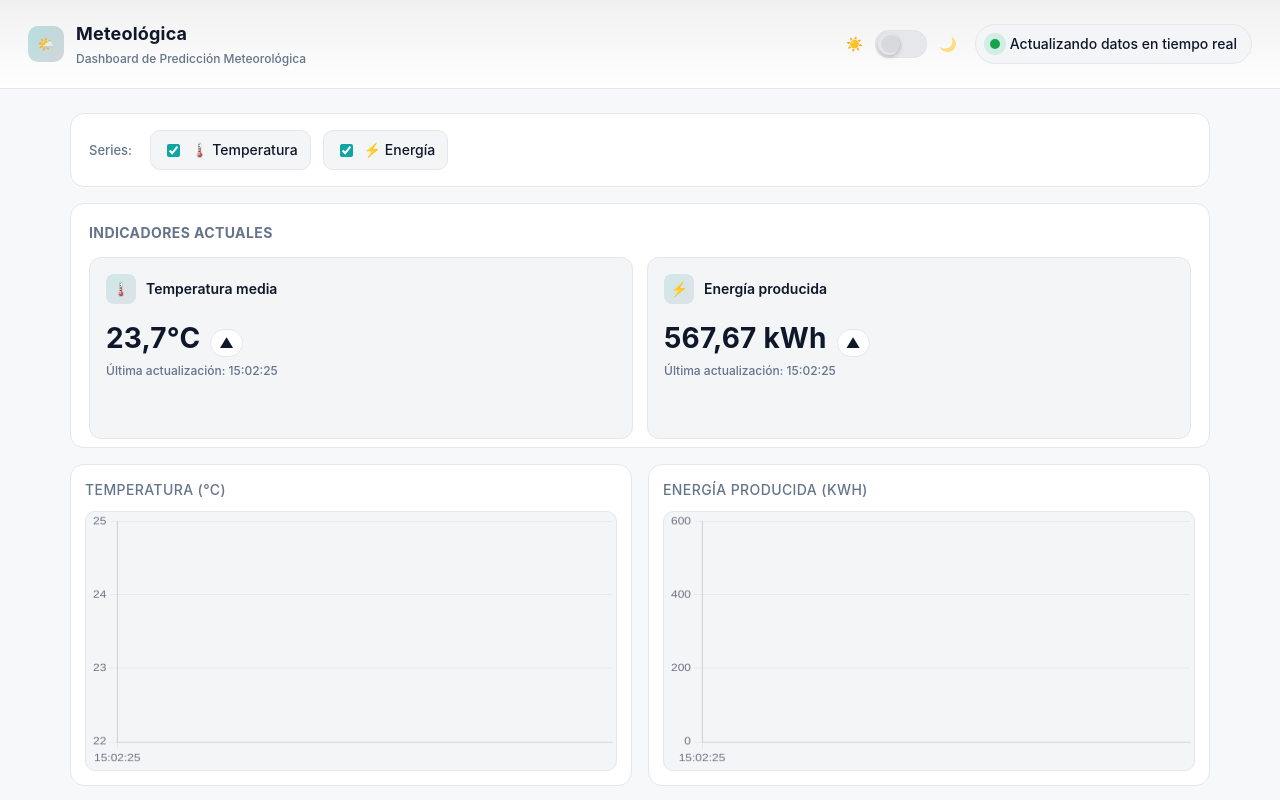
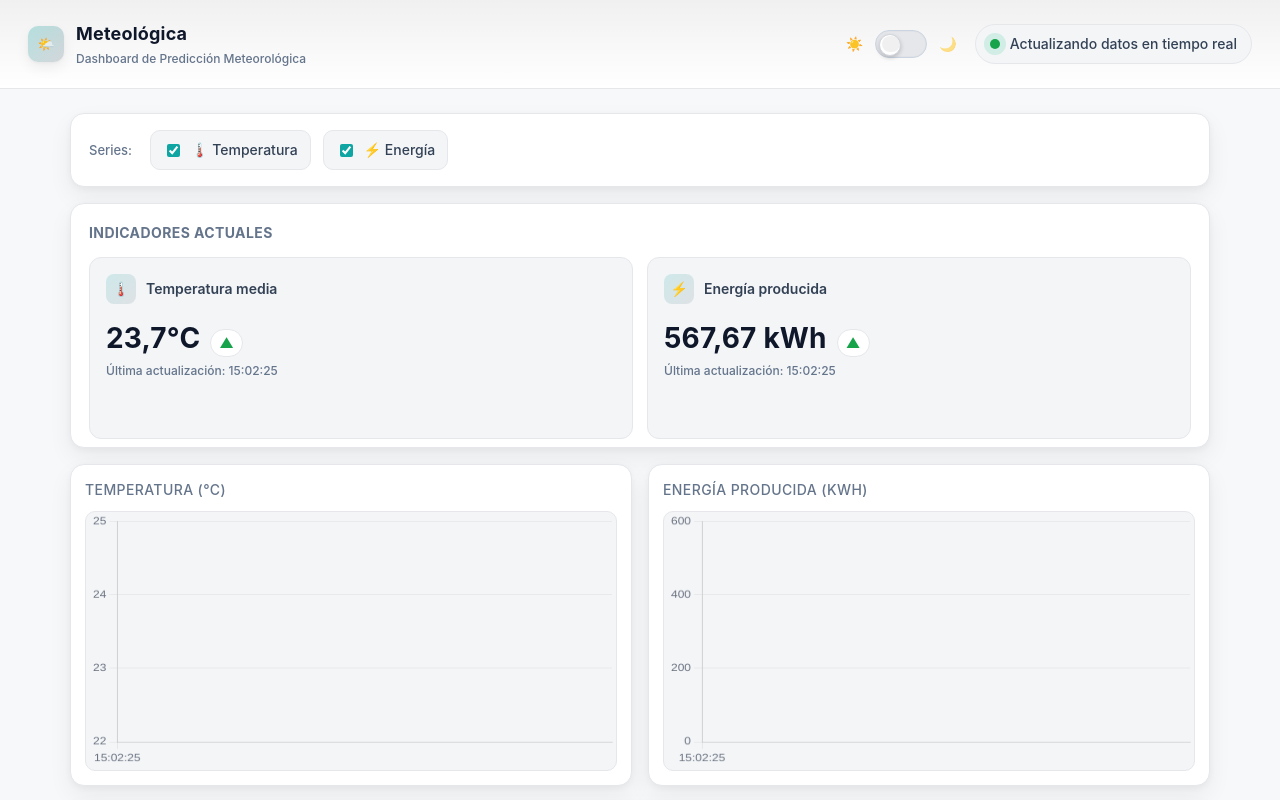
Before and after one commit to AntonioQuijanoGit/weather-dashboard, an Angular app: page / in a window 1280 px wide. Shown: the top 800 px of the page. Built offline with nearby package versions, Linux system fonts and the light colour scheme.

Commit message:
style: refine theme switch and trend colors (green up / red down)

```diff
--- a/src/app/app.component.css
+++ b/src/app/app.component.css
@@ -1,70 +1,3 @@
-/* ===============================
-   Design tokens (light/dark)
-   =============================== */
-:root {
-  --bg: #f5f7fb;
-  --surface: #ffffff;
-  --surface-2: #f8fafc;
-  --border: rgba(2, 6, 23, 0.08);
-
-  --text: #0f172a;
-  --text-2: #334155;
-  --muted: #64748b;
-
-  --brand: #0EA5A2;     /* serie temperatura */
-  --brand-2: #475569;   /* serie energía */
-
-  --kpi-up: #16a34a;
-  --kpi-down: #ef4444;
-
-  --shadow: 0 10px 25px rgba(2,6,23,.06), 0 2px 6px rgba(2,6,23,.04);
-  --shadow-soft: 0 6px 14px rgba(2,6,23,.06), 0 1px 3px rgba(2,6,23,.04);
-
-  /* Switch (modo claro por defecto) */
-  --switch-border: #cbd5e1;
-  --switch-track: linear-gradient(#ffffff, #f3f4f6);
-  --switch-track-on: #111827;
-  --switch-thumb: #ffffff;
-  --switch-thumb-border: #d1d5db;
-}
-
-/* Modo oscuro */
-body.theme-dark {
-  --bg: #0b1220;
-  --surface: #0f172a;
-  --surface-2: #111827;
-  --border: rgba(148,163,184,0.12);
-
-  --text: #e5e7eb;
-  --text-2: #cbd5e1;
-  --muted: #94a3b8;
-
-  --shadow: 0 10px 25px rgba(2,6,23,.35), 0 2px 6px rgba(2,6,23,.3);
-  --shadow-soft: 0 6px 14px rgba(2,6,23,.28), 0 1px 3px rgba(2,6,23,.24);
-
-  /* Switch */
-  --switch-border: #0f172a;
-  --switch-track: #374151;
-  --switch-track-on: #0b1220;
-  --switch-thumb: #e5e7eb;
-  --switch-thumb-border: #111827;
-}
-
-/* ===============================
-   Resets / Base
-   =============================== */
-* { box-sizing: border-box; }
-html, body { height: 100%; }
-body {
-  margin: 0;
-  background: radial-gradient(1200px 600px at 20% -5%, rgba(14,165,162,0.12), transparent 40%),
-              radial-gradient(900px 500px at 100% 0%, rgba(71,85,105,0.12), transparent 35%),
-              var(--bg);
-  color: var(--text);
-  font-family: system-ui, -apple-system, "Segoe UI", Roboto, "Helvetica Neue", Arial, "Noto Sans", "IBM Plex Sans", sans-serif;
-  line-height: 1.45;
-}
-
 /* ===============================
    Header
    =============================== */
@@ -128,7 +61,7 @@ body {
 }
 
 /* ===============================
-   Toolbar (si la usas)
+   Toolbar
    =============================== */
 .toolbar {
   display: flex;
@@ -183,10 +116,6 @@ body {
   font-size: 14px; font-weight: 700; padding: 2px 8px; border-radius: 999px;
   background: var(--surface); border: 1px solid var(--border); color: var(--muted);
 }
-.trend.up   { color: var(--kpi-up); }
-.trend.down { color: var(--kpi-down); }
-.trend.flat { color: var(--muted); }
-
 .sparkline {
   width: 100%; height: 36px; display: block; margin-top: 6px;
   filter: contrast(.95) saturate(.95);
@@ -206,7 +135,7 @@ body {
 
 .chart-container canvas {
   width: 100% !important;
-  height: 260px !important;   /* alto compacto */
+  height: 260px !important;
   display: block;
   border-radius: 10px;
   background: var(--surface-2);
@@ -214,7 +143,7 @@ body {
 }
 
 /* ===============================
-   Estadísticas (alineación pro)
+   Estadísticas
    =============================== */
 .statistics { padding: 16px; margin-top: 16px; }
 .stats-grid {
@@ -250,7 +179,7 @@ body {
   margin-left: 8px;
   text-align: right;
   flex: 0 0 auto;
-  font-variant-numeric: tabular-nums; /* evita "baile" de cifras */
+  font-variant-numeric: tabular-nums;
 }
 
 @media (max-width: 480px) {
@@ -271,49 +200,38 @@ body {
 .footer .tech-info { margin-top: 6px; }
 
 /* ===============================
-   Theme switch (UX/contraste mejorado)
+   Theme switch
    =============================== */
 .theme-switch { display: inline-flex; align-items: center; gap: 12px; }
-.theme-switch__input {
-  position: absolute; opacity: 0; pointer-events: none;
-}
-.theme-switch__label {
-  display: inline-flex; align-items: center; gap: .75rem; cursor: pointer; user-select: none;
-}
+.theme-switch__input { position: absolute; opacity: 0; pointer-events: none; }
+.theme-switch__label { display: inline-flex; align-items: center; gap: .75rem; cursor: pointer; user-select: none; }
 
-/* Iconos laterales (sol / luna) con estado activo visible */
+/* Iconos sol/luna activos */
 .theme-switch__icon { font-size: 14px; opacity: .55; transition: opacity .2s ease; }
-.theme-switch__input:not(:checked) + .theme-switch__label .theme-switch__icon:first-child { opacity: .95; } /* sol activo */
-.theme-switch__input:checked + .theme-switch__label .theme-switch__icon:last-child     { opacity: .95; } /* luna activa */
+.theme-switch__input:not(:checked) + .theme-switch__label .theme-switch__icon:first-child { opacity: .95; }
+.theme-switch__input:checked + .theme-switch__label .theme-switch__icon:last-child { opacity: .95; }
 
-/* Pista con dos colores de fondo y borde marcado en modo claro */
+/* Pista/Thumb */
 .theme-switch__track {
-  position: relative;
-  width: 52px;
-  height: 28px;
-  border-radius: 999px;
+  position: relative; width: 52px; height: 28px; border-radius: 999px;
   background:
     linear-gradient(90deg,
-      /* lado claro (izq) */ #e5e7eb 0 50%,
-      /* lado oscuro (dcha)*/ #1f2937 50% 100%);
+      #e5e7eb 0 50%,
+      #1f2937 50% 100%);
   background-size: 200% 100%;
-  background-position: left center; /* claro por defecto */
+  background-position: left center;
   border: 1.5px solid var(--switch-border);
   box-shadow: inset 0 0 0 1px rgba(0,0,0,.02);
   transition: background-position .25s ease, border-color .25s ease, box-shadow .25s ease;
 }
-
-/* “Pista rellena” sutil para dirección (se nota en claro) */
 .theme-switch__track::after {
   content: "";
   position: absolute;
-  top: 5px; bottom: 5px; left: 6px; right: 26px; /* relleno lado izquierdo */
+  top: 5px; bottom: 5px; left: 6px; right: 26px;
   border-radius: 999px;
   background: rgba(0,0,0,.06);
   transition: left .25s ease, right .25s ease, background .25s ease;
 }
-
-/* Thumb (bolita) con borde y sombra visibles en modo claro */
 .theme-switch__thumb {
   position: absolute; top: 3px; left: 3px;
   width: 22px; height: 22px; border-radius: 50%;
@@ -323,30 +241,19 @@ body {
   transition: transform .25s ease, background .25s ease, border-color .25s ease, box-shadow .25s ease;
   transform: translateX(0);
 }
+.theme-switch__input:checked + .theme-switch__label .theme-switch__track { background-position: right center; }
+.theme-switch__input:checked + .theme-switch__label .theme-switch__track::after { left: 26px; right: 6px; background: rgba(255,255,255,.1); }
+.theme-switch__input:checked + .theme-switch__label .theme-switch__thumb { transform: translateX(24px); }
 
-/* Estado checked (oscuro) */
-.theme-switch__input:checked + .theme-switch__label .theme-switch__track {
-  background-position: right center; /* muestra el lado oscuro a la vista */
-}
-.theme-switch__input:checked + .theme-switch__label .theme-switch__track::after {
-  left: 26px; right: 6px;                       /* relleno pasa a la derecha */
-  background: rgba(255,255,255,.1);
-}
-.theme-switch__input:checked + .theme-switch__label .theme-switch__thumb {
-  transform: translateX(24px);
-}
-
-/* Hover y focus (accesibilidad) */
-.theme-switch__label:hover .theme-switch__track {
-  box-shadow: 0 0 0 3px rgba(14,165,162,.12);
-}
+/* Hover/Focus */
+.theme-switch__label:hover .theme-switch__track { box-shadow: 0 0 0 3px rgba(14,165,162,.12); }
 .theme-switch__input:focus-visible + .theme-switch__label .theme-switch__track {
   outline: 2px solid #22c55e;
   outline-offset: 2px;
 }
 
 /* ===============================
-   Skeletons (carga inicial)
+   Skeletons
    =============================== */
 .skeletons {
   display: grid; gap: 14px;
@@ -360,3 +267,15 @@ body {
   border: 1px solid var(--border);
 }
 @keyframes shimmer { 0% { background-position: 200% 0; } 100% { background-position: -200% 0; } }
+
+/* ===============================
+   Trend colors override (¡fijo!)
+   =============================== */
+.trend { color: var(--muted); font-weight: 700; }
+.trend.up   { color: var(--kpi-up) !important; }   /* verde */
+.trend.down { color: var(--kpi-down) !important; } /* rojo  */
+.trend.flat { color: var(--muted) !important; }
+
+/* (opcional) un pelín distintas en oscuro */
+body.theme-dark .trend.up   { color: #10B981 !important; }
+body.theme-dark .trend.down { color: #F87171 !important; }
--- a/src/styles.css
+++ b/src/styles.css
@@ -1,42 +1,92 @@
 /* ====== VARIABLES GLOBALES (LIGHT / DARK) ====== */
 
 /* LIGHT */
-:root{
-  --bg:#f7f8fa; --surface:#ffffff; --surface-2:#f3f5f7;
-  --text:#0f172a; --muted:#64748b; --border:#e5e7eb;
-  --brand:#0ea5a2; --accent:#475569;
+:root {
+  /* superficies / texto */
+  --bg: #f7f8fa;
+  --surface: #ffffff;
+  --surface-2: #f3f5f7;
+  --border: #e5e7eb;
 
-  --radius:12px; --radius-lg:16px;
-  --shadow-1:0 6px 16px rgba(15,23,42,.06);
-  --shadow-2:0 12px 28px rgba(15,23,42,.10);
-  --maxw:1120px; --gap:20px;
+  --text: #0f172a;
+  --text-2: #334155;
+  --muted: #64748b;
 
-  --font:"Inter", system-ui, -apple-system, "Segoe UI", Roboto, Arial, sans-serif;
-  --h1:22px; --h2:16px; --label:12px; --body:14px; --value:28px;
+  /* marcas/series */
+  --brand: #0ea5a2;
+  --brand-2: #475569;
+
+  /* KPIs (flechas) */
+  --kpi-up: #16a34a;   /* verde */
+  --kpi-down: #ef4444; /* rojo  */
+
+  /* sombras usadas por el componente */
+  --shadow: 0 10px 25px rgba(2,6,23,.06), 0 2px 6px rgba(2,6,23,.04);
+  --shadow-soft: 0 6px 14px rgba(2,6,23,.06), 0 1px 3px rgba(2,6,23,.04);
+
+  /* radio / layout (si los usas fuera) */
+  --radius: 12px;
+  --radius-lg: 16px;
+  --maxw: 1120px;
+  --gap: 20px;
+
+  /* tipografía global */
+  --font: "Inter", system-ui, -apple-system, "Segoe UI", Roboto, Arial, sans-serif;
+
+  /* Theme switch */
+  --switch-border: #cbd5e1;
+  --switch-track: linear-gradient(#ffffff, #f3f4f6);
+  --switch-track-on: #111827;
+  --switch-thumb: #ffffff;
+  --switch-thumb-border: #d1d5db;
 }
 
 /* DARK */
-body.theme-dark{
-  --bg:#0b1220; --surface:#0f172a; --surface-2:#111a2b;
-  --text:#e2e8f0; --muted:#94a3b8; --border:#1f2937;
-  --brand:#0ea5a2; --accent:#93a3b6;
+body.theme-dark {
+  --bg: #0b1220;
+  --surface: #0f172a;
+  --surface-2: #111a2b;
+  --border: #1f2937;
 
-  --shadow-1:0 6px 16px rgba(0,0,0,.35);
-  --shadow-2:0 12px 28px rgba(0,0,0,.45);
+  --text: #e2e8f0;
+  --text-2: #cbd5e1;
+  --muted: #94a3b8;
+
+  /* mismas marcas en oscuro */
+  --brand: #0ea5a2;
+  --brand-2: #93a3b6;
+
+  /* sombras en oscuro */
+  --shadow: 0 10px 25px rgba(2,6,23,.35), 0 2px 6px rgba(2,6,23,.3);
+  --shadow-soft: 0 6px 14px rgba(2,6,23,.28), 0 1px 3px rgba(2,6,23,.24);
+
+  /* Theme switch */
+  --switch-border: #0f172a;
+  --switch-track: #374151;
+  --switch-track-on: #0b1220;
+  --switch-thumb: #e5e7eb;
+  --switch-thumb-border: #111827;
 }
 
-/* BASE GLOBAL */
-html,body{height:100%}
-body{
-  margin:0; background:var(--bg); color:var(--text);
-  font: 500 var(--body)/1.6 var(--font);
-  -webkit-font-smoothing: antialiased; -moz-osx-font-smoothing: grayscale;
+/* ====== BASE GLOBAL ====== */
+html, body { height: 100%; }
+body {
+  margin: 0;
+  background: var(--bg);
+  color: var(--text);
+  font: 500 14px/1.6 var(--font);
+  -webkit-font-smoothing: antialiased;
+  -moz-osx-font-smoothing: grayscale;
 }
 
 /* Reduced motion */
 @media (prefers-reduced-motion: reduce) {
-  * { animation-duration: 0.001ms !important; animation-iteration-count: 1 !important; transition-duration: 0.001ms !important; }
+  * {
+    animation-duration: 0.001ms !important;
+    animation-iteration-count: 1 !important;
+    transition-duration: 0.001ms !important;
+  }
 }
 
-/* Reset mínimo */
+/* Reset mínimo para el árbol de la app */
 app-root, app-root * { box-sizing: border-box; }
```
